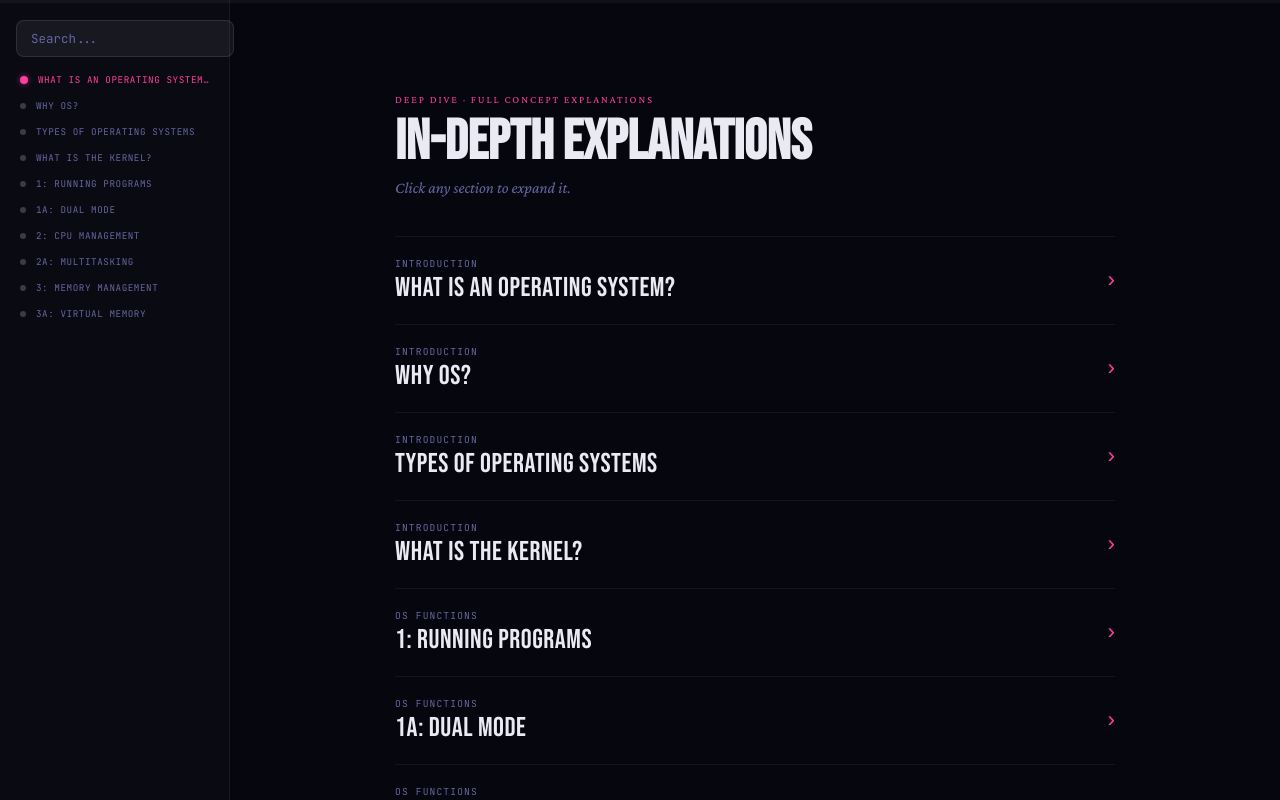
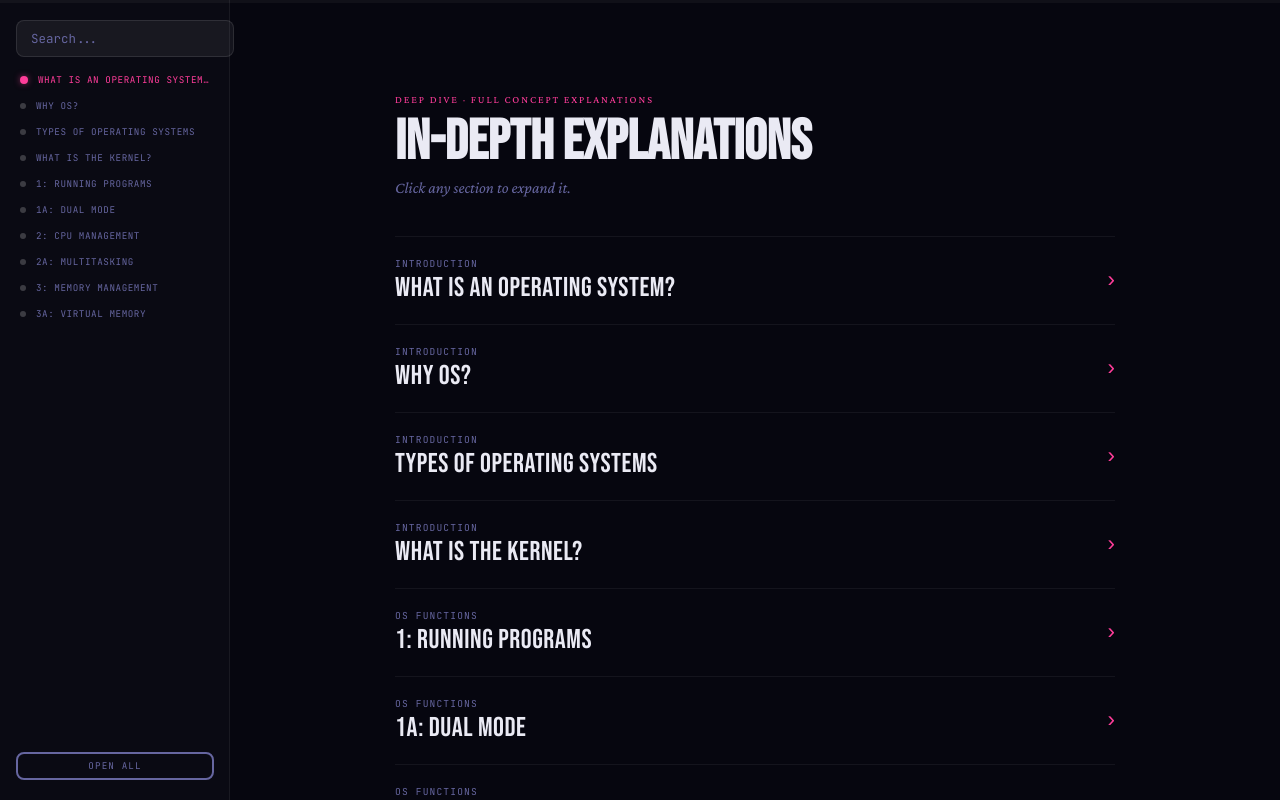
Before and after one commit to AtaurM/bobs-guide-to-os, a React (Vite) app: page / in a window 1280 px wide. Built offline with nearby package versions, Linux system fonts and the light colour scheme.

Commit message:
+Toggle all sections button in sidebar; click to nav now toggles section

```diff
--- a/src/App.jsx
+++ b/src/App.jsx
@@ -21,19 +21,45 @@ export default function App() {
   const mainRef = useRef(null);
   const progress = useScrollProgress(mainRef);
   const activeIndex = useActiveSection(DEEP_SECTION_IDS, mainRef, 'deep');
-  const [searchQuery, setSearchQuery] = useState('')
+  const [searchQuery, setSearchQuery] = useState('');
+  const [openSections, setOpenSections] = useState(new Set());
+  const [allOpen, setAllOpen] = useState(false);
+
+  function toggleSection(id) {
+    setOpenSections(prev => {
+      const next = new Set(prev)
+      next.has(id) ? next.delete(id) : next.add(id)
+      return next
+    })
+  }
+
+  function handleToggleAll() {
+    const allIds = DEEP_NAV_ITEMS.map(s => s.id)
+    if (allOpen) {
+      setOpenSections(new Set());
+      setAllOpen(false);
+    } else {
+      setOpenSections(new Set(allIds));
+      setAllOpen(true);
+    }
+  }
 
   function scrollToId(index, id) {
-    const el = document.getElementById(id);
-    const container = mainRef.current;
+    const el = document.getElementById(id)
+    const container = mainRef.current
 
-    if (!el || !container) return;
+    const elTop = el?.getBoundingClientRect().top
+    const containerTop = container?.getBoundingClientRect().top
+    const distance = elTop - containerTop - 70
 
-    const elTop = el.getBoundingClientRect().top;
-    const containerTop = container.getBoundingClientRect().top;
-    const target = container.scrollTop + elTop - containerTop - 70;
-    container.scrollTo({ top: target, behavior: 'smooth' });
+    const isCurrentlyOpen = openSections.has(id)
+    if (!isCurrentlyOpen || Math.abs(distance) < 5) {
+      toggleSection(id)
+    }
 
+    if (!el || !container) return
+    const target = container.scrollTop + distance
+    container.scrollTo({ top: target, behavior: 'smooth' })
   }
 
   return (
@@ -45,6 +71,8 @@ export default function App() {
           sections={DEEP_NAV_ITEMS}
           activeIndex={activeIndex}
           onSectionClick={scrollToId}
+          allOpen={allOpen}
+          onToggleAll={handleToggleAll}
         />
 
         <div className={styles.searchArea} >
@@ -56,7 +84,7 @@ export default function App() {
           className={styles.main}
           style={{ marginLeft: 230, paddingTop: 54 }}
         >
-          <DeepPanel />
+          <DeepPanel openSections={openSections} onToggleSection={toggleSection} />
         </main>
       </div>
     </SearchContext.Provider>
--- a/src/components/layout/Sidebar.jsx
+++ b/src/components/layout/Sidebar.jsx
@@ -1,6 +1,6 @@
 import styles from './Sidebar.module.css'
 
-export default function Sidebar({ sections, activeIndex, onSectionClick }) {
+export default function Sidebar({ sections, activeIndex, onSectionClick, allOpen, onToggleAll }) {
     return (
         <aside className={styles.sidebar}>
             <nav className={styles.nav}>
@@ -18,6 +18,10 @@ export default function Sidebar({ sections, activeIndex, onSectionClick }) {
                     </button>
                 ))}
             </nav>
+
+            <button className={styles.toggleAll} onClick={onToggleAll}>
+                {allOpen ? 'Close all' : 'Open all'}
+            </button>
         </aside>
     )
 }
--- a/src/components/layout/Sidebar.module.css
+++ b/src/components/layout/Sidebar.module.css
@@ -77,3 +77,26 @@
 .labelActive {
     color: var(--accent);
 }
+
+.toggleAll {
+    position: fixed;
+    width: 198px;
+    bottom: 20px;
+    left: 16px;
+    padding: 6px;
+    border-radius: 8px;
+    border: 2px solid;
+    background: transparent;
+    color: var(--text-dim);
+    font-family: var(--font-mono);
+    font-size: 0.58rem;
+    letter-spacing: 0.12em;
+    text-transform: uppercase;
+    cursor: pointer;
+    transition: color 0.2s, border-color 0.2s;
+}
+
+.toggleAll:hover {
+    color: var(--accent);
+    border-color: var(--accent);
+}
--- a/src/components/panels/DeepPanel.jsx
+++ b/src/components/panels/DeepPanel.jsx
@@ -1,4 +1,4 @@
-import { useState, useEffect } from 'react'
+import { useState } from 'react'
 import deepDiveData from '../../data/deepDiveData'
 import styles from './DeepPanel.module.css'
 import Collapse from '../common/Collapse'
@@ -23,17 +23,10 @@ function BodyParagraph({ paragraph }) {
     )
 }
 
-function DeepSection({ section, forceOpen }) {
-    const [isOpen, setIsOpen] = useState(false);
-
-    useEffect(() => {
-        // eslint-disable-next-line react-hooks/set-state-in-effect
-        if (forceOpen) setIsOpen(true);
-    }, [forceOpen])
-
+function DeepSection({ section, isOpen, onToggle }) {
     return (
         <div className={styles.section} id={deepSectionId(section.title)}>
-            <button className={styles.header} onClick={() => setIsOpen(!isOpen)}>
+            <button className={styles.header} onClick={onToggle}>
                 <div className={styles.headerInner}>
                     <div>
                         <p className={styles.sectionSub}><Highlight text={section.sub} /></p>
@@ -80,7 +73,7 @@ function DeepSection({ section, forceOpen }) {
     )
 }
 
-export default function DeepPanel() {
+export default function DeepPanel({ openSections, onToggleSection }) {
     const query = useSearch()
     const hasQuery = query.trim().length > 0;
     const [othersOpen, setOthersOpen] = useState(false)
@@ -96,9 +89,17 @@ export default function DeepPanel() {
                 <p className={styles.panelSub}>Click any section to expand it.</p>
             </div>
 
-            {matchingSections.map((section) => (
-                <DeepSection key={section.title} section={section} forceOpen={hasQuery} />
-            ))}
+            {matchingSections.map((section) => {
+                const id = deepSectionId(section.title);
+                return (
+                    <DeepSection
+                        key={section.title}
+                        section={section}
+                        isOpen={openSections.has(id) || hasQuery}
+                        onToggle={() => onToggleSection(id)}
+                    />
+                )
+            })}
 
             {hasQuery && otherSections.length > 0 && (
                 <div className={styles.others}>
@@ -114,7 +115,7 @@ export default function DeepPanel() {
                         <div>
                             {otherSections.map((section) => (
                                 <div key={section.title} className={styles.othersItem}>
-                                    <DeepSection section={section} forceOpen={false} />
+                                    <DeepSection section={section} />
                                 </div>
                             ))}
                         </div>
```
